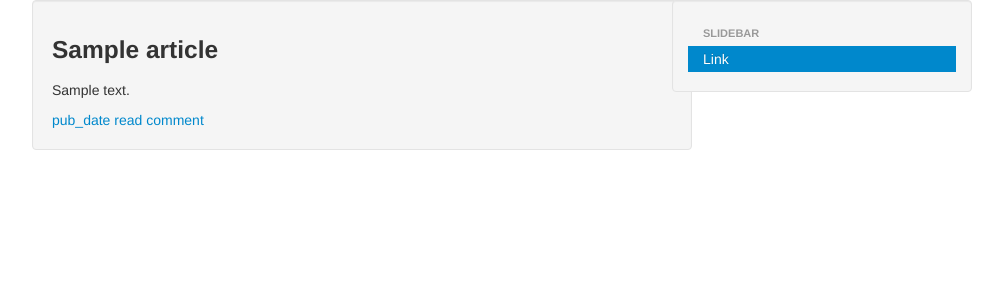
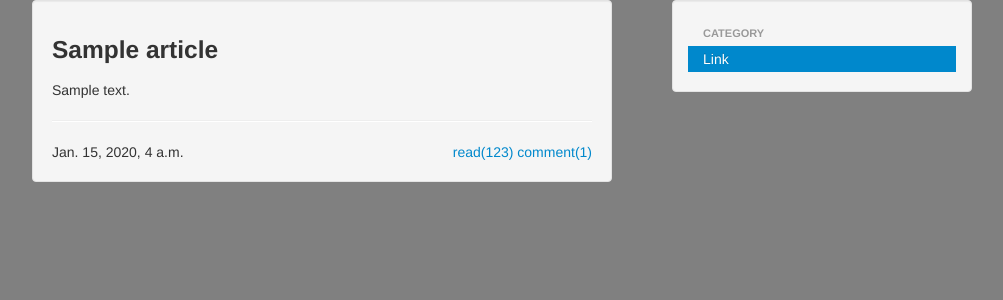
Before and after one commit to waklin/django_mysite, a Django app: page /blog/ in a window 1280 px wide. Shown: the top 300 px of the page, without its empty margins (138-1141 px from the left). Run offline with Django 3.2, Linux system fonts and the light colour scheme; tables that the repository leaves empty hold one stand-in row (values such as "Sample post"); parts of the project's set-up code (start-up, migrations or seed data) failed here and were passed over; some libraries are stand-ins or nearby versions.

Commit message:
improve blg

```diff
--- a/blog/templates/blog/index.html
+++ b/blog/templates/blog/index.html
@@ -9,23 +9,28 @@
 <link href="{% static 'blog/bootstrap/css/bootstrap.min.css' %}" rel="stylesheet" media="screen">
 <script src="{% static 'blog/bootstrap/js/bootstrap.min.js' }%"></script>
 </head>
-<body>
+<body style="background:gray">
 <div class="container">
 <div class="row">
     <div class="span8">
     {% if latest_article_list %}
     {% for article in latest_article_list%}
     <div class="row">
-    <div class="span8 well">
+    <div class="span7 well">
         <h3>{{ article.title }}</h3>
         <p>{{ article.detail }}</p>
+        <hr/>
         <div class="row">
-            <div class="span8 text-align">
-                <a href="#">pub_date</a>
-                <a href="#">read</a>
-                <a href="#">comment</a>
+            <div class="span3 text-left">
+                <span>{{ article.pub_date }}</span>
+            </div>
+            <div class="span4 text-right">
+                <a href="#">read(123)</a>
+                <a href="{% url 'blog:comments' article.id %}">comment({{ article.comment_set.all.count }})</a>
             </div>
         </div>
+    </div>
+    <div id="span1">
     </div>
     </div>
     {% endfor %}
@@ -33,12 +38,13 @@
     </div>
 
     <div class="span4">
-        <div class="well nav-list">
+        <div class="nav-list well">
             <ul class="nav nav-list">
-                <li class="nav-header">Slidebar</li>
+                <li class="nav-header">Category</li>
                 <li class="active">
                     <a href="#">Link</a>
                 </li>
+            </ul>
         </div>
     </div>
 </div>
```
Also changed, not shown: 1 other file.
